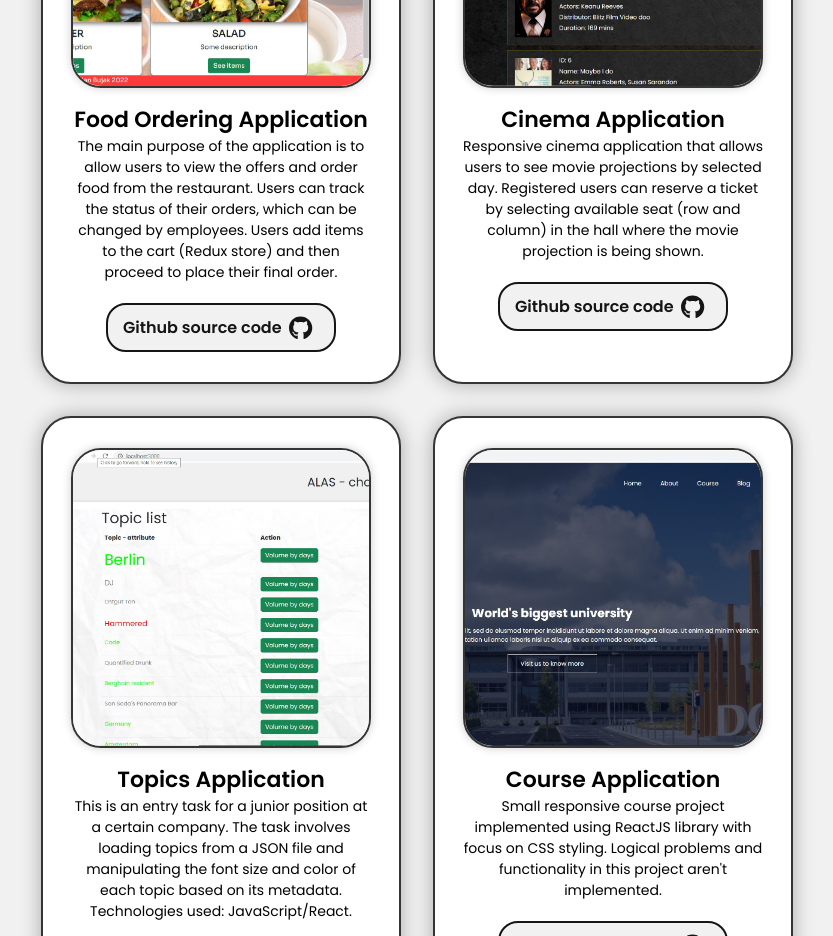
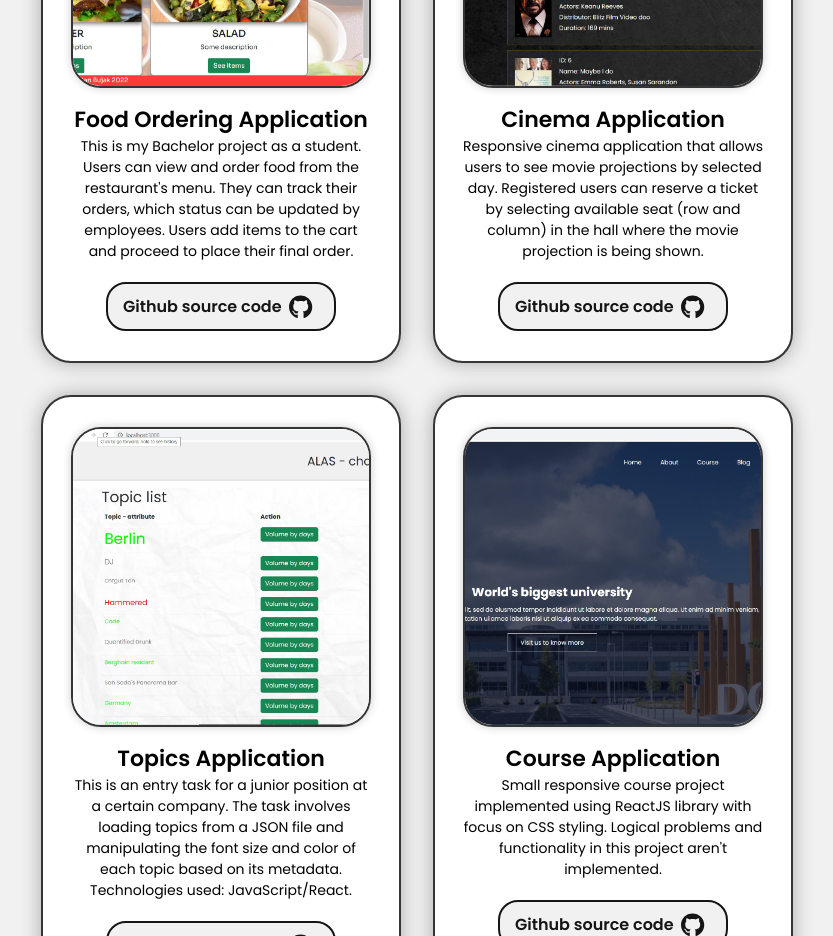
Before and after one commit to bujakkristijan/portfolio, a React (Create React App) app in the folder portfolio/: page / in a window 1280 px wide. Shown: the part 2780-3716 px from the top of the page, without its empty margins (223-1056 px from the left). Built offline with nearby package versions, Linux system fonts and the light colour scheme.

Commit message:
mala izmena u tekstu za food ordering app projekat

```diff
--- a/portfolio/src/components/projects/ProjectsComponent.js
+++ b/portfolio/src/components/projects/ProjectsComponent.js
@@ -43,10 +43,9 @@ const ProjectsComponent = () => {
                         Food Ordering Application
                     </div>
                     <div className='project-description'>
-                        The main purpose of the application is to allow users to view the offers and
-                        order food from the restaurant. Users can track the status of their orders,
-                        which can be changed by employees. Users add items to the cart (Redux
-                        store) and then proceed to place their final order.
+                    This is my Bachelor project as a student. Users can view and order food from the restaurant's menu.
+                    They can track their orders, which status can be updated by employees.
+                    Users add items to the cart and proceed to place their final order.
                     </div>
                     {/* <br></br>  ne treba ovako ali radi ovaj nacin, da dugme bude u istoj liniji sa box-containerom pored */}
                     {/* stavio sam div umesto button jer na button ne radi margin: auto da centrira dugme */}
```
